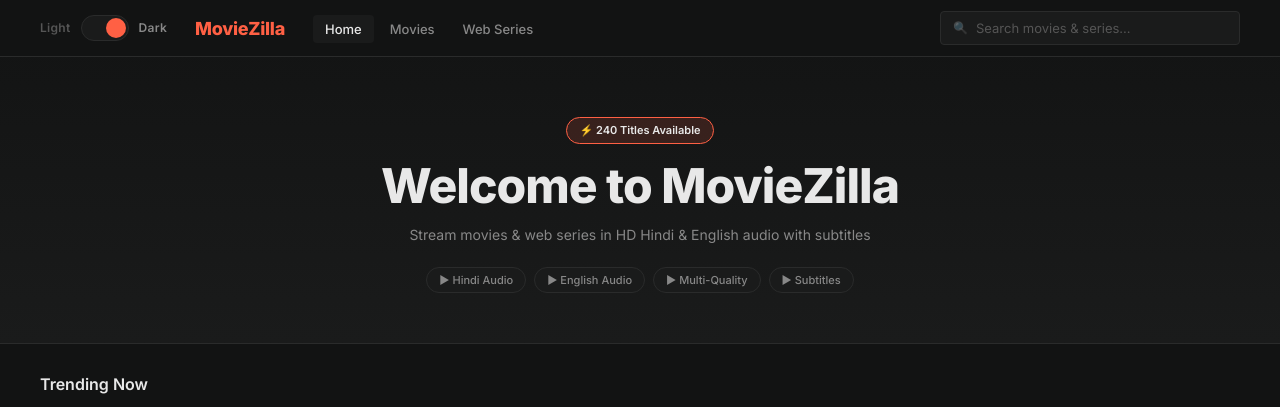
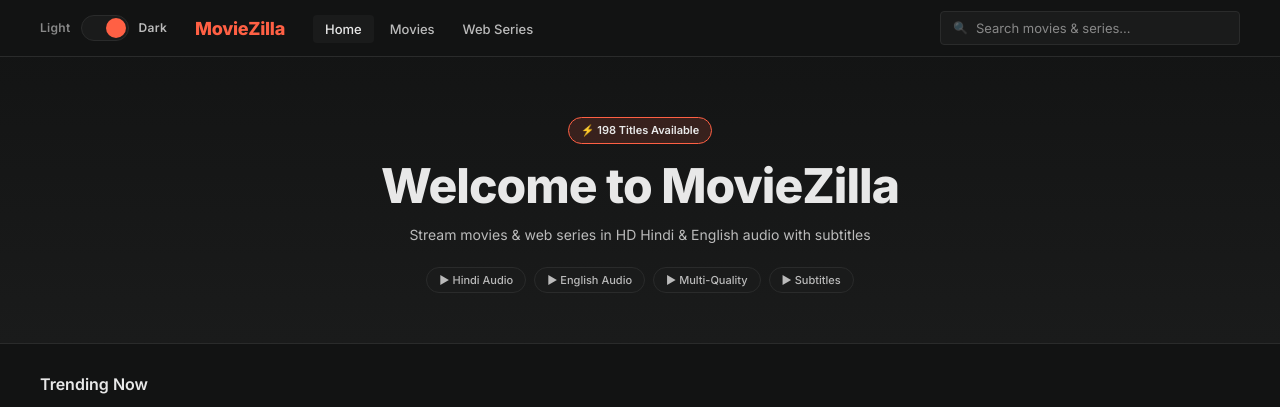
Before and after one commit to saad7khan11/MovieZilla, a plain HTML site: page index.html in a window 1280 px wide. Shown: the top 407 px of the page. Drawn offline with Linux system fonts and the light colour scheme.

Commit message:
Add Bollywood movies, Dhurandhar movies, Kingsman, fix dark theme text colors, update title count

```diff
--- a/index.html
+++ b/index.html
@@ -60,7 +60,7 @@
                 <div class="hero-glow glow-3"></div>
             </div>
             <div class="hero-content">
-                <div class="hero-badge">&#9889; 240 Titles Available</div>
+                <div class="hero-badge">&#9889; 198 Titles Available</div>
                 <h1 class="hero-title">Welcome to <span class="gradient-text">MovieZilla</span></h1>
                 <p class="hero-subtitle">Stream movies & web series in HD Hindi & English audio with subtitles</p>
                 <div class="hero-badges">
--- a/script.js
+++ b/script.js
@@ -186,7 +186,21 @@
     { id: 236, title: 'Z Nation', type: 'series', imdbId: 'tt3843152', tmdbId: 60735, year: 2014, rating: '6.7', quality: 'HD', desc: 'A ragtag group escorts the only survivor of a zombie bite across America to find a cure.', langs: ['Hindi', 'English'], poster: 'https://image.tmdb.org/t/p/w500/yZevl2vHQgmosfwUdVNzviIfaWS.jpg' },
     { id: 237, title: 'iZombie', type: 'series', imdbId: 'tt3501584', tmdbId: 60625, year: 2015, rating: '7.8', quality: '4K', desc: 'A medical student turned zombie solves crimes by eating the brains of the dead.', langs: ['Hindi', 'English'], poster: 'https://image.tmdb.org/t/p/w500/owhkU6KRqdXoUQpjV8uyZGPtX58.jpg' },
     { id: 238, title: 'Santa Clarita Diet', type: 'series', imdbId: 'tt5580540', tmdbId: 69372, year: 2017, rating: '7.8', quality: '4K', desc: 'A real estate agent turns into a zombie and develops a craving for human flesh.', langs: ['Hindi', 'English'], poster: 'https://image.tmdb.org/t/p/w500/r63ogKm0AFoTHbNCQYYz9jjiDE2.jpg' },
-    { id: 239, title: 'Daybreak', type: 'series', imdbId: 'tt8755220', tmdbId: 83478, year: 2019, rating: '6.6', quality: 'HD', desc: 'A teenage outcast searches for his lost love in a post-apocalyptic wasteland full of zombie-like creatures.', langs: ['Hindi', 'English'], poster: 'https://image.tmdb.org/t/p/w500/AbnOGmAe7harXNwRAz7XywpHr8F.jpg' }
+    { id: 239, title: 'Daybreak', type: 'series', imdbId: 'tt8755220', tmdbId: 83478, year: 2019, rating: '6.6', quality: 'HD', desc: 'A teenage outcast searches for his lost love in a post-apocalyptic wasteland full of zombie-like creatures.', langs: ['Hindi', 'English'], poster: 'https://image.tmdb.org/t/p/w500/AbnOGmAe7harXNwRAz7XywpHr8F.jpg' },
+
+    { id: 240, title: 'Dangal', type: 'movie', category: 'bollywood', imdbId: 'tt5074352', tmdbId: 360814, year: 2016, rating: '8.4', quality: '4K', desc: 'A wrestler trains his daughters to become world-class athletes in this true story.', langs: ['Hindi'], poster: 'https://image.tmdb.org/t/p/w500/jLiA1WW3kL1K9lYfYmVj57RD74N.jpg' },
+    { id: 241, title: '3 Idiots', type: 'movie', category: 'bollywood', imdbId: 'tt1187043', tmdbId: 20453, year: 2009, rating: '8.4', quality: '4K', desc: 'Two friends retrace their journey to find their long-lost college friend.', langs: ['Hindi'], poster: 'https://image.tmdb.org/t/p/w500/66A9MqXOyVFCssoloscw79z8Tew.jpg' },
+    { id: 242, title: 'PK', type: 'movie', category: 'bollywood', imdbId: 'tt2338151', tmdbId: 297222, year: 2014, rating: '8.1', quality: '4K', desc: 'An alien stranded on Earth challenges blind faith and religious dogma.', langs: ['Hindi'], poster: 'https://image.tmdb.org/t/p/w500/z2x2Y4tncefsIU7h82gmUM5vnBJ.jpg' },
+    { id: 243, title: 'Bajrangi Bhaijaan', type: 'movie', category: 'bollywood', imdbId: 'tt3863552', tmdbId: 348892, year: 2015, rating: '8.0', quality: '4K', desc: 'A devoted man embarks on a journey to reunite a mute girl with her family across the border.', langs: ['Hindi'], poster: 'https://image.tmdb.org/t/p/w500/vhlliI7HZZlWfo5d6CiyfBAGLrW.jpg' },
+    { id: 244, title: 'Sultan', type: 'movie', category: 'bollywood', imdbId: 'tt4832640', tmdbId: 376812, year: 2016, rating: '7.9', quality: '4K', desc: 'A aging wrestler returns to the ring to reclaim his lost glory and his family.', langs: ['Hindi'], poster: 'https://image.tmdb.org/t/p/w500/oarT8LL2XE0aPU9kXqrD249Z4rM.jpg' },
+    { id: 245, title: 'War', type: 'movie', category: 'bollywood', imdbId: 'tt7430722', tmdbId: 585268, year: 2019, rating: '7.3', quality: '4K', desc: 'An Indian soldier is tasked with tracking down his former mentor who has gone rogue.', langs: ['Hindi'], poster: 'https://image.tmdb.org/t/p/w500/yUtaHkL2SDIAZhRApZAyQrAXygn.jpg' },
+    { id: 246, title: 'Pathaan', type: 'movie', category: 'bollywood', imdbId: 'tt12844910', tmdbId: 864692, year: 2023, rating: '7.5', quality: '4K', desc: 'An exiled RAW agent returns to India to stop a deadly terrorist plot.', langs: ['Hindi'], poster: 'https://image.tmdb.org/t/p/w500/arf00BkwvXo0CFKbaD9OpqdE4Nu.jpg' },
+    { id: 247, title: 'Jawan', type: 'movie', category: 'bollywood', imdbId: 'tt15354916', tmdbId: 872906, year: 2023, rating: '7.9', quality: '4K', desc: 'A man driven by a promise takes on a corrupt system to fix societal wrongs.', langs: ['Hindi'], poster: 'https://image.tmdb.org/t/p/w500/mGiw8zAmHQwKBXDG1n7mQpT5kK1.jpg' },
+    { id: 248, title: 'Animal', type: 'movie', category: 'bollywood', imdbId: 'tt13751694', tmdbId: 781732, year: 2023, rating: '7.7', quality: '4K', desc: 'A troubled son returns home and unleashes violence against those who threaten his family.', langs: ['Hindi'], poster: 'https://image.tmdb.org/t/p/w500/hr9rjR3J0xBBKmlJ4n3gHId9ccx.jpg' },
+    { id: 249, title: 'Dhurandhar', type: 'movie', category: 'bollywood', imdbId: 'tt33014583', tmdbId: 1291608, year: 2025, rating: '6.5', quality: '4K', desc: 'A fearless spy navigates a web of deception and danger in this action thriller.', langs: ['Hindi'], poster: 'https://image.tmdb.org/t/p/w500/snBOuXDdhmTvlzMUvP9Em3Pp1u1.jpg' },
+
+    { id: 250, title: 'Kingsman: The Secret Service', type: 'movie', imdbId: 'tt2802144', tmdbId: 207703, year: 2014, rating: '7.7', quality: '4K', desc: 'A street kid becomes a gentleman spy and joins a secret agency to stop a global threat.', langs: ['Hindi', 'English'], poster: 'https://image.tmdb.org/t/p/w500/r6q9wZK5a2K51KFj4LWVID6Ja1r.jpg' },
+    { id: 251, title: 'Dhurandhar: The Revenge', type: 'movie', category: 'bollywood', imdbId: 'tt39139925', tmdbId: 1582770, year: 2026, rating: '8.6', quality: '4K', desc: 'Hamza\'s mission spirals into a bloody personal war as rival gangs and corrupt officials close in on him.', langs: ['Hindi'], poster: 'https://image.tmdb.org/t/p/w500/ptTwQES14pr5c3aZvJg56YlYgb1.jpg' }
 ];
 
 const SOURCES = [
@@ -283,7 +297,8 @@
     { id: 'movies', title: 'Movies', type: 'movie' },
     { id: 'series', title: 'Web Series', type: 'series' },
     { id: 'classics', title: 'Classics', type: null, filter: function(item) { return item.year < 2000; } },
-    { id: 'zombie', title: 'Zombies & Horror', type: null, filter: function(item) { return item.desc.toLowerCase().includes('zombie') || item.desc.toLowerCase().includes('infected') || item.desc.toLowerCase().includes('rage') || item.title === 'I Am Legend'; } }
+    { id: 'zombie', title: 'Zombies & Horror', type: null, filter: function(item) { return item.desc.toLowerCase().includes('zombie') || item.desc.toLowerCase().includes('infected') || item.desc.toLowerCase().includes('rage') || item.title === 'I Am Legend'; } },
+    { id: 'bollywood', title: 'Bollywood', type: null, filter: function(item) { return item.category === 'bollywood'; } }
 ];
 
 let loadedCounts = {};
--- a/style.css
+++ b/style.css
@@ -10,8 +10,8 @@
     --accent-hover: #ff7a62;
     --accent-dim: rgba(255, 96, 68, 0.15);
     --text: #e8e8e8;
-    --text-secondary: #888;
-    --text-muted: #555;
+    --text-secondary: #bbb;
+    --text-muted: #888;
 }
 
 [data-theme="light"] {
```
